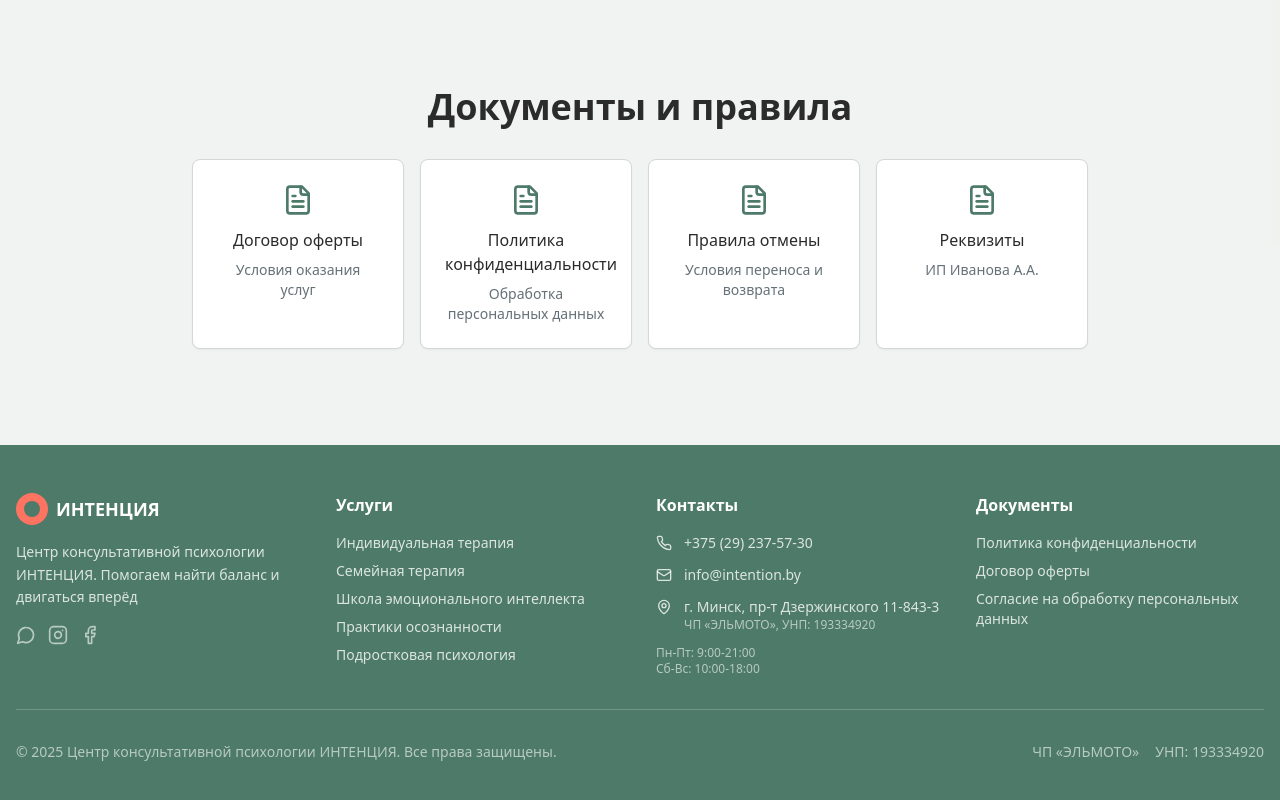
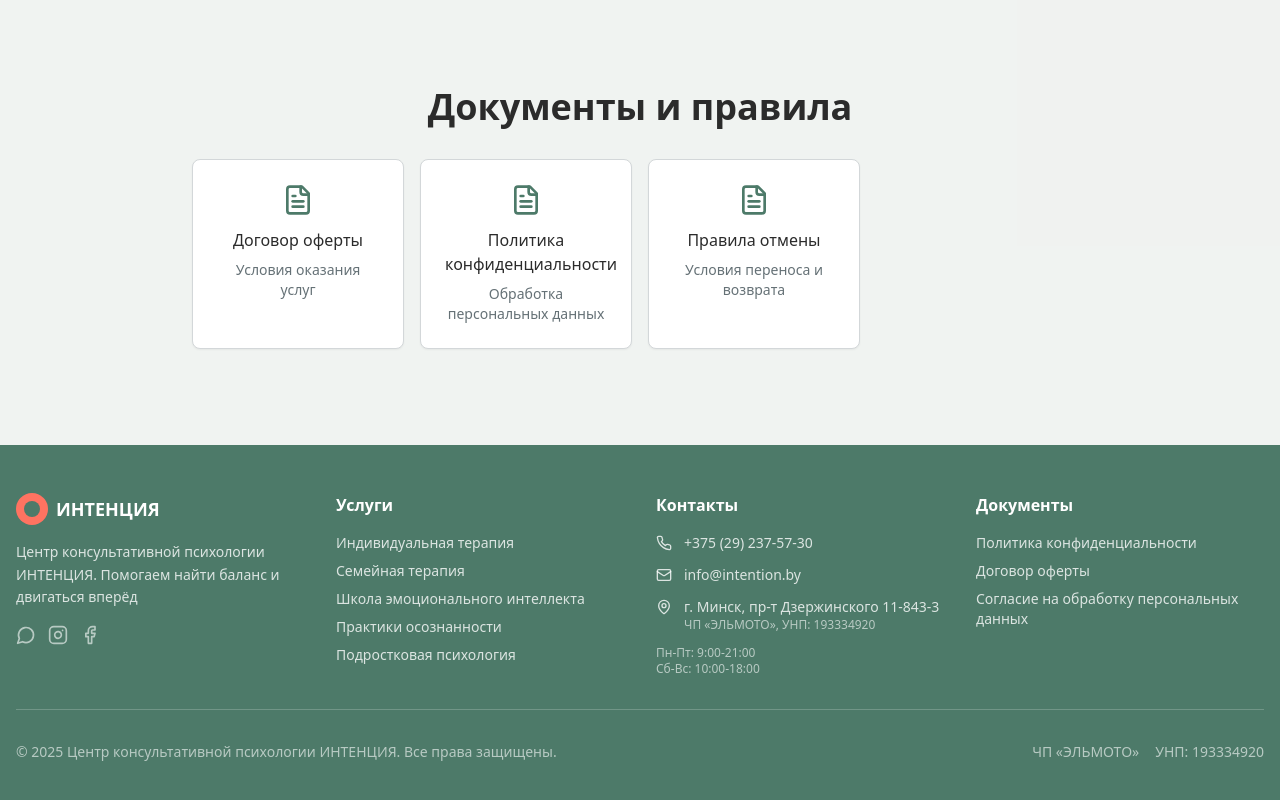
Before and after one commit to dariatsalko/growth-path-kit, a React (Vite) app: page /contacts in a window 1280 px wide. Shown: the part 3057-3857 px from the top of the page. Built offline with nearby package versions, Linux system fonts and the light colour scheme.

Commit message:
Убрать элемент
Удален элемент с классом "pt-6" со страницы контактов.

```diff
--- a/src/pages/Contacts.tsx
+++ b/src/pages/Contacts.tsx
@@ -413,13 +413,6 @@ const Contacts = () => {
                 </CardContent>
               </Card>
 
-              <Card className="text-center hover:shadow-lg transition-shadow cursor-pointer">
-                <CardContent className="pt-6">
-                  <FileText className="w-8 h-8 text-primary mx-auto mb-3" />
-                  <h3 className="font-medium mb-2">Реквизиты</h3>
-                  <p className="text-sm text-muted-foreground">ИП Иванова А.А.</p>
-                </CardContent>
-              </Card>
             </div>
           </div>
         </div>
```
